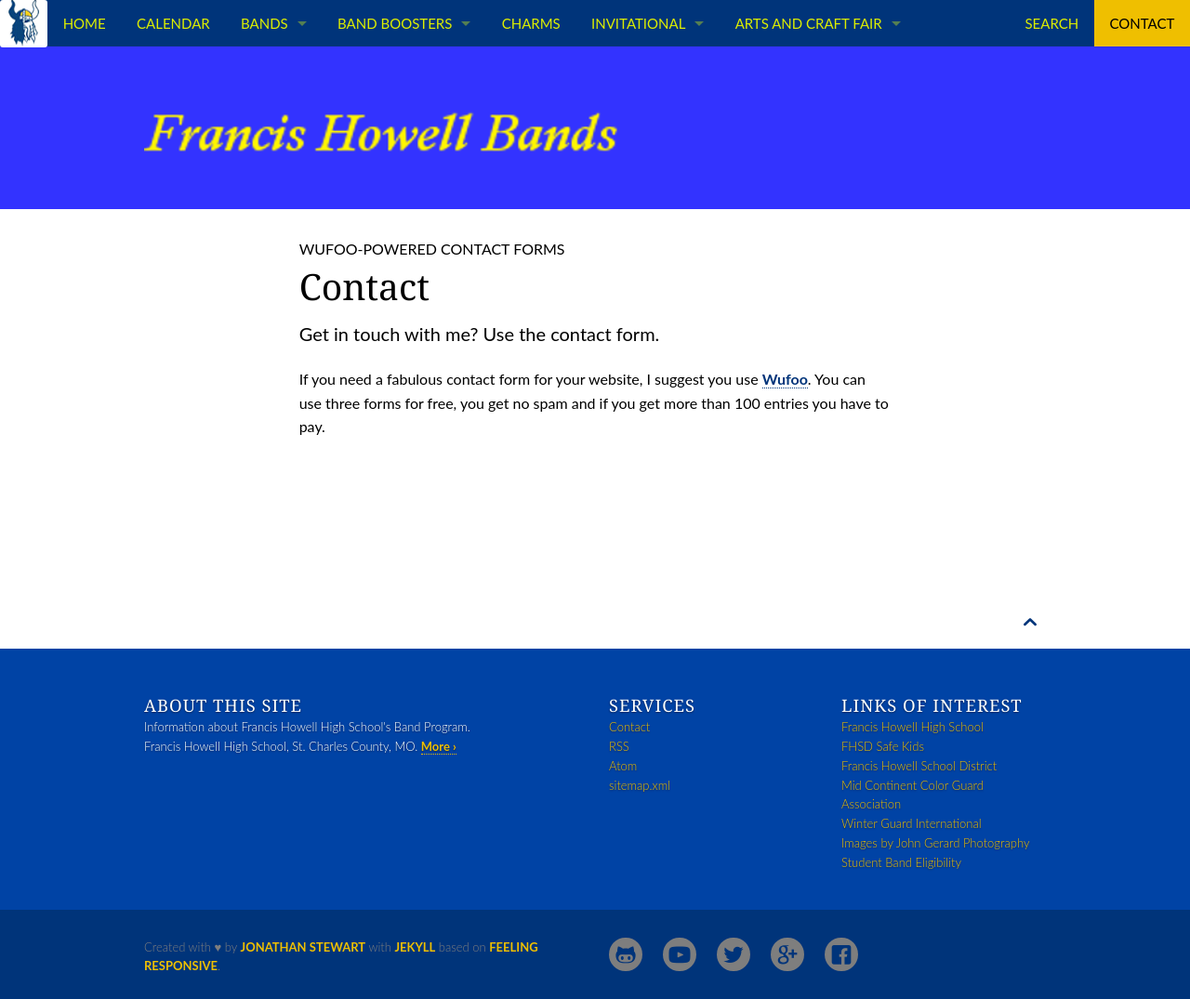
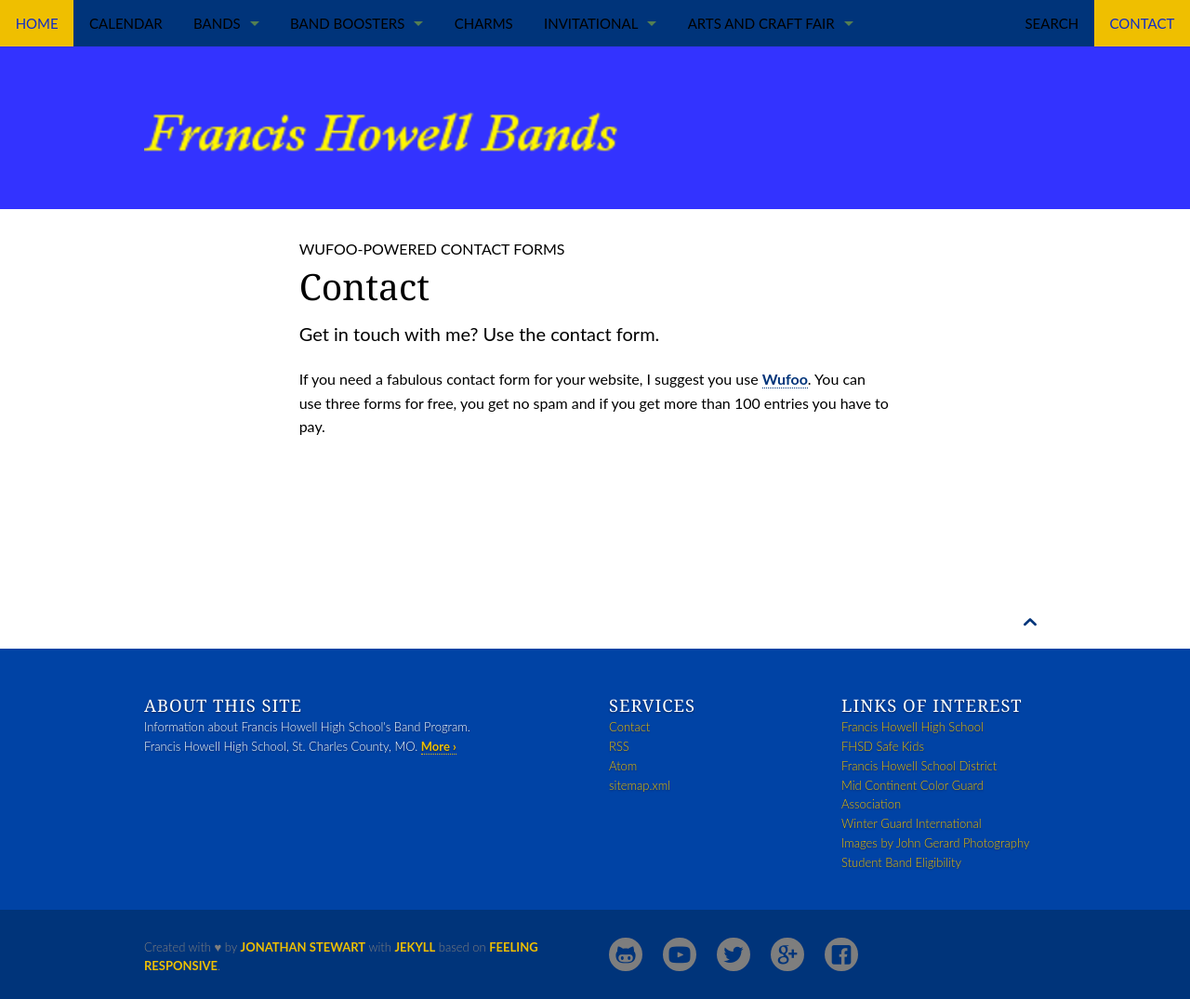
Before and after one commit to fhhsmb/fhhsmb.github.io, a Jekyll site: the page built from pages/contact.md, in a window 1280 px wide. Shown: the whole page at 93% size. Built offline with Jekyll 4.4.1, drawn with Linux system fonts in a browser that asks for light colours.

Commit message:
Build site at 2016-09-28 01:12:44 UTC

```diff
--- a/_includes/_navigation.html
+++ b/_includes/_navigation.html
@@ -1,7 +1,6 @@
 <div id="navigation" class="sticky">
   <nav class="top-bar" role="navigation" data-topbar>
     <ul class="title-area">
-      <img class="logo" src="/images/logo.jpg"></img>
       <li class="name">
       <h1 class="show-for-small-only"><a href="{{ site.url }}{{ site.baseurl }}" class="icon-home"> {{ site.title }}</a></h1>
     </li>
--- a/_sass/_01_settings_colors.scss
+++ b/_sass/_01_settings_colors.scss
@@ -79,10 +79,10 @@
 
 $topbar-dropdown-toggle-color: $ci-1;
 
-$topbar-link-color: #de0;
-$topbar-link-color-hover: #000;
-$topbar-link-color-active: #000;
-$topbar-link-color-active-hover: #000;
+$topbar-link-color: #000;
+$topbar-link-color-hover: #102dc8;
+$topbar-link-color-active: #102dc8;
+$topbar-link-color-active-hover: #102dc8;
 
 $topbar-dropdown-label-color: $ci-3;
 $topbar-dropdown-link-bg-hover: $ci-7;
```
